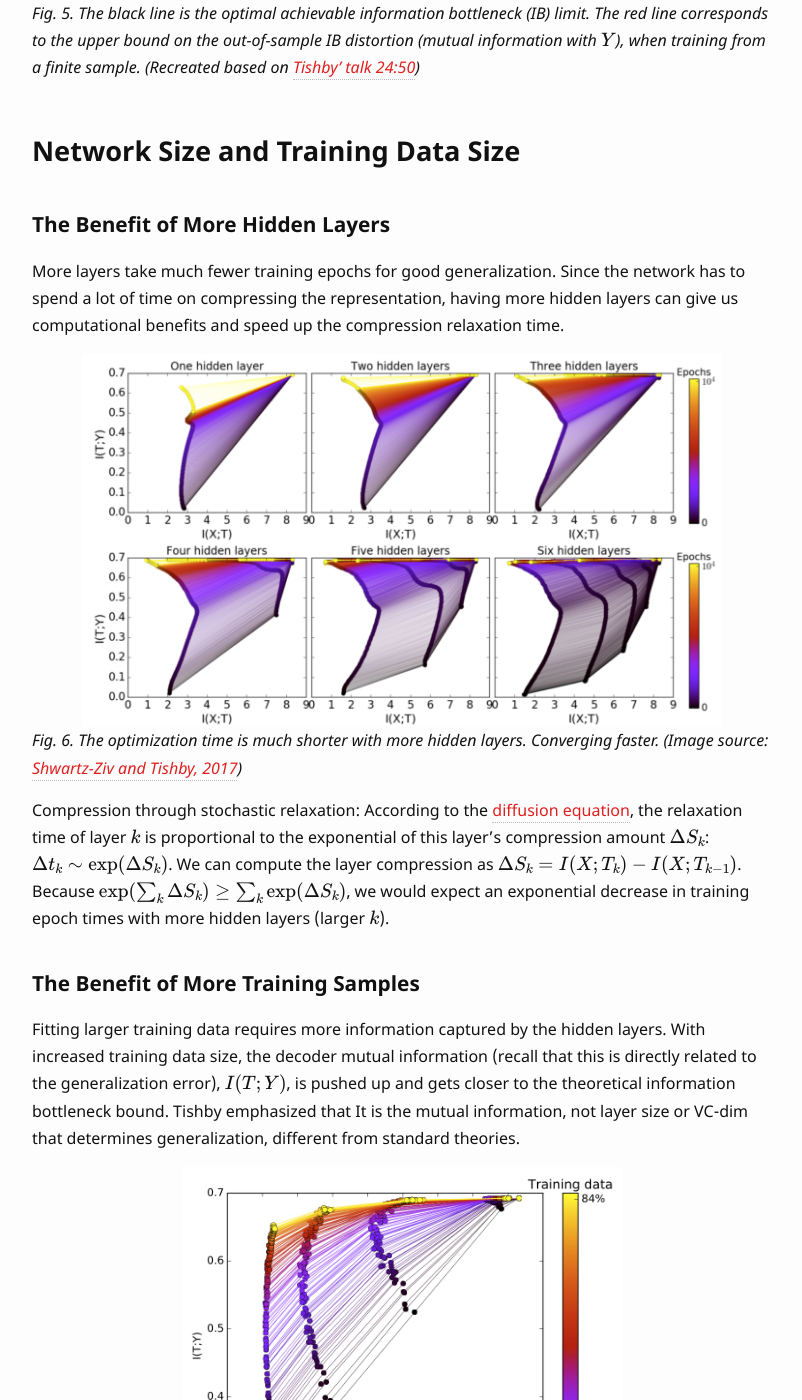
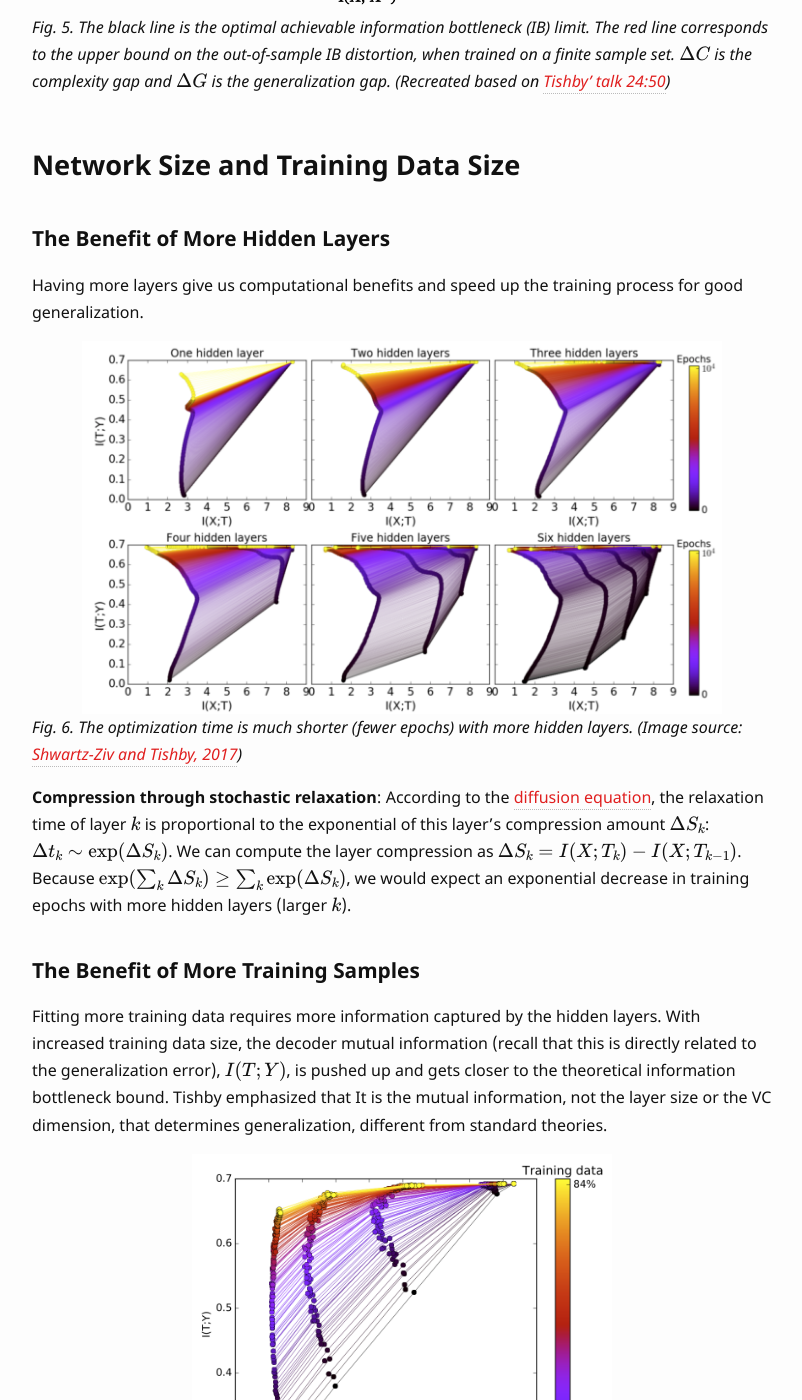
Before and after one commit to lilianweng/lil-log, a Jekyll site: the page built from _posts/2017-09-28-anatomize-deep-learning-with-information-theory.md, in a window 1280 px wide and 1400 px high, scrolled down 6110 px. Shown: the whole window, without its empty margins (238-1040 px from the left). Built offline with Jekyll 4.4.1, drawn with Linux system fonts in a browser that asks for light colours; formulas are drawn with MathJax 3; some of the changed text lies outside the part shown.

Commit message:
more updates

```diff
--- a/_posts/2017-09-28-anatomize-deep-learning-with-information-theory.md
+++ b/_posts/2017-09-28-anatomize-deep-learning-with-information-theory.md
@@ -167,7 +167,7 @@ $$
 
 ![IB bounds]({{ '/assets/images/ib-bound.png' | relative_url }})
 {: style="width: 480px;" class="center"}
-*Fig. 5. The black line is the optimal achievable information bottleneck (IB) limit. The red line corresponds to the upper bound on the out-of-sample IB distortion (mutual information with $$Y$$), when training from a finite sample. (Recreated based on [Tishby’ talk 24:50](https://youtu.be/bLqJHjXihK8?t=24m56s))*
+*Fig. 5. The black line is the optimal achievable information bottleneck (IB) limit. The red line corresponds to the upper bound on the out-of-sample IB distortion, when trained on a finite sample set. $$\Delta C$$ is the complexity gap and $$\Delta G$$ is the generalization gap. (Recreated based on [Tishby’ talk 24:50](https://youtu.be/bLqJHjXihK8?t=24m56s))*
 
 
 ## Network Size and Training Data Size
@@ -175,27 +175,27 @@ $$
 
 ### The Benefit of More Hidden Layers
 
-More layers take much fewer training epochs for good generalization. Since the network has to spend a lot of time on compressing the representation, having more hidden layers can give us computational benefits and speed up the compression relaxation time.
+Having more layers give us computational benefits and speed up the training process for good generalization.
 
 
 ![Layers]({{ '/assets/images/ib-layers.png' | relative_url }})
 {: style="width: 640px;" class="center"}
-*Fig. 6. The optimization time is much shorter with more hidden layers. Converging faster. (Image source: [Shwartz-Ziv and Tishby, 2017](https://arxiv.org/pdf/1703.00810.pdf))*
+*Fig. 6. The optimization time is much shorter (fewer epochs) with more hidden layers. (Image source: [Shwartz-Ziv and Tishby, 2017](https://arxiv.org/pdf/1703.00810.pdf))*
 
 
-Compression through stochastic relaxation: According to the [diffusion equation](https://en.wikipedia.org/wiki/Fokker%E2%80%93Planck_equation), the relaxation time of layer $$k$$ is proportional to the exponential of this layer's compression amount $$\Delta S_k$$: $$\Delta t_k \sim \exp(\Delta S_k)$$. We can compute the layer compression as $$\Delta S_k = I(X; T_k) - I(X; T_{k-1})$$.  Because $$\exp(\sum_k \Delta S_k) \geq \sum_k \exp(\Delta S_k)$$, we would expect an exponential decrease in training epoch times with more hidden layers (larger $$k$$).
+**Compression through stochastic relaxation**: According to the [diffusion equation](https://en.wikipedia.org/wiki/Fokker%E2%80%93Planck_equation), the relaxation time of layer $$k$$ is proportional to the exponential of this layer's compression amount $$\Delta S_k$$: $$\Delta t_k \sim \exp(\Delta S_k)$$. We can compute the layer compression as $$\Delta S_k = I(X; T_k) - I(X; T_{k-1})$$.  Because $$\exp(\sum_k \Delta S_k) \geq \sum_k \exp(\Delta S_k)$$, we would expect an exponential decrease in training epochs with more hidden layers (larger $$k$$).
 
 
 
 ### The Benefit of More Training Samples
 
-Fitting larger training data requires more information captured by the hidden layers. With increased training data size, the decoder mutual information (recall that this is directly related to the generalization error), $$I(T; Y)$$, is pushed up and gets closer to the theoretical information bottleneck bound. Tishby emphasized that It is the mutual information, not layer size or VC-dim that determines generalization, different from standard theories.
+Fitting more training data requires more information captured by the hidden layers. With increased training data size, the decoder mutual information (recall that this is directly related to the generalization error), $$I(T; Y)$$, is pushed up and gets closer to the theoretical information bottleneck bound. Tishby emphasized that It is the mutual information, not the layer size or the VC dimension, that determines generalization, different from standard theories.
 
 
 
 ![Training size]({{ '/assets/images/ib-training-size.png' | relative_url }})
-{: style="width: 440px;" class="center"}
-*Fig. 7. The training data of different sizes is color-coded. The information plane of multiple converged networks are plotted. (Image source: [Shwartz-Ziv and Tishby, 2017](https://arxiv.org/pdf/1703.00810.pdf))*
+{: style="width: 420px;" class="center"}
+*Fig. 7. The training data of different sizes is color-coded. The information plane of multiple converged networks are plotted. More training data leads to better generalization. (Image source: [Shwartz-Ziv and Tishby, 2017](https://arxiv.org/pdf/1703.00810.pdf))*
 
 
 ## References
--- a/_sass/minima/_layout.scss
+++ b/_sass/minima/_layout.scss
@@ -196,7 +196,7 @@
 .post-title {
   @include relative-font-size(2.2);
   letter-spacing: -1px;
-  line-height: 1;
+  line-height: 1.2;
 
   @include media-query($on-laptop) {
     @include relative-font-size(2.2);
```
